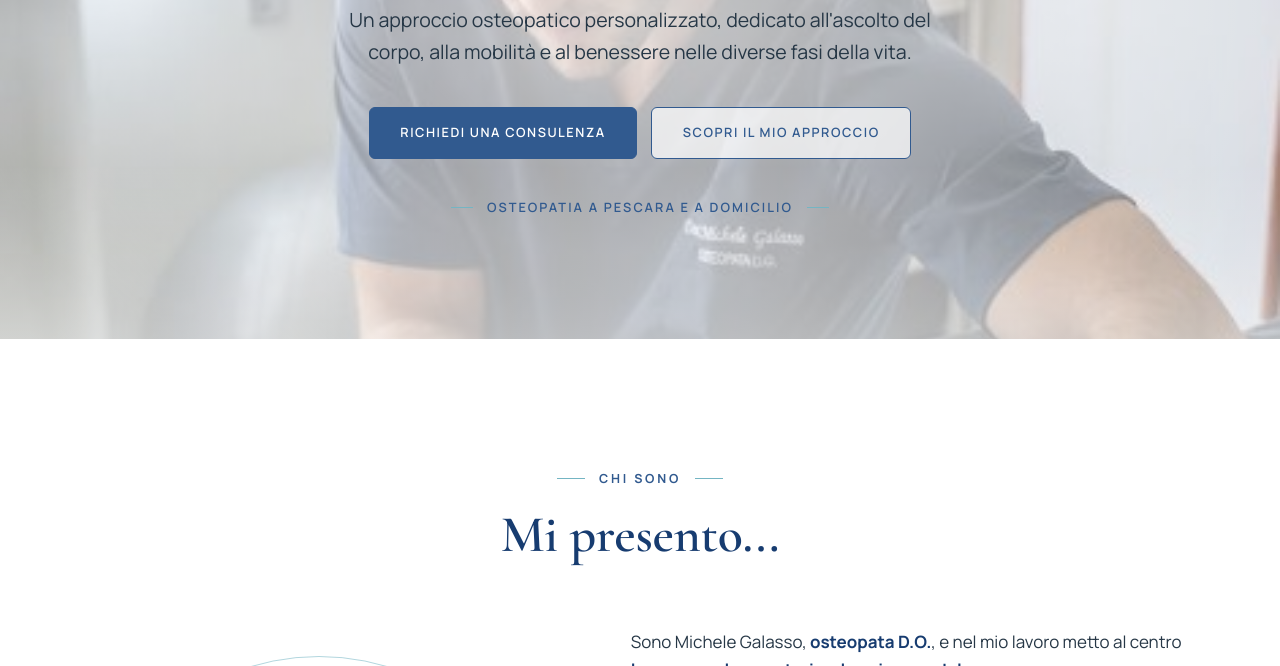
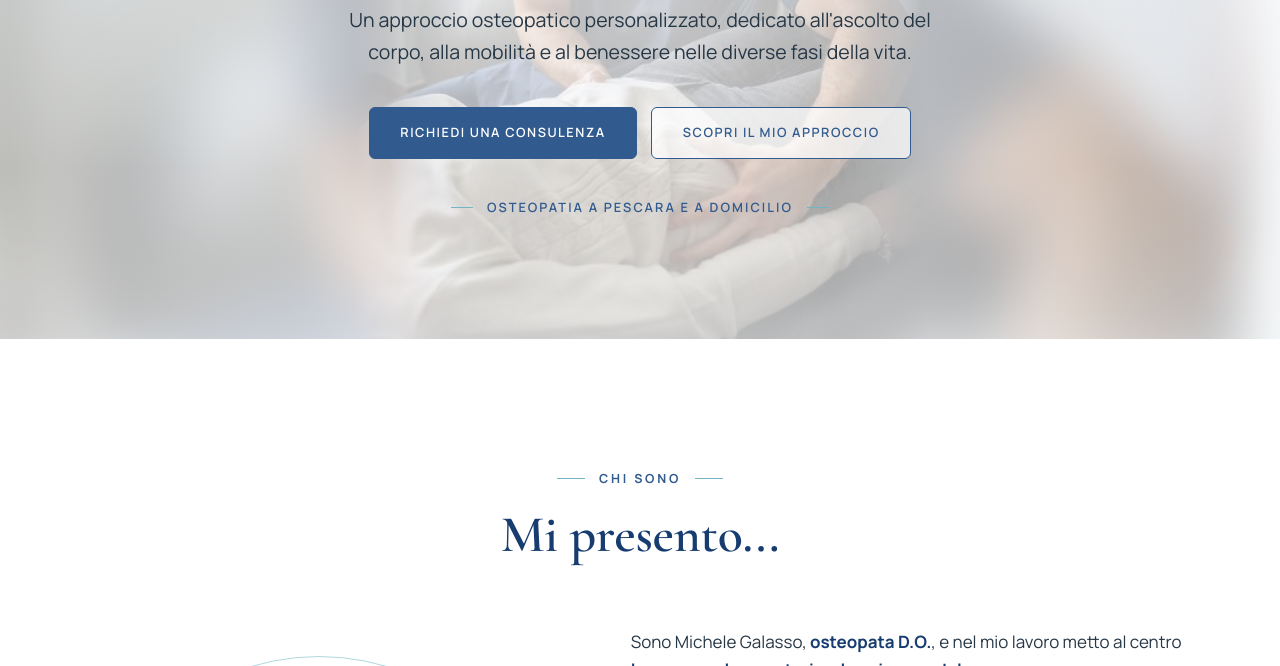
Before and after one commit to andreawebstudio/michele-galasso, a plain HTML site: page index.html in a window 1280 px wide. Shown: the part 434-1100 px from the top of the page. Drawn offline with nearby package versions, Linux system fonts and the light colour scheme.

Commit message:
Hero con foto intera su desktop e inquadratura foto pediatrica
Co-Authored-By: Claude Opus 5.5 <noreply@anthropic.com>

```diff
--- a/css/style.css
+++ b/css/style.css
@@ -224,8 +224,19 @@ address { font-style: normal; }
   overflow: hidden;
   background: var(--ice);
 }
-.hero-media { position: absolute; inset: 0; z-index: -2; }
-.hero-media img { width: 100%; height: 100%; object-fit: cover; object-position: 50% 16%; }
+.hero-media { position: absolute; inset: 0; z-index: -2; overflow: hidden; }
+/* Desktop: foto intera al centro + stessa foto sfocata a riempire i lati */
+.hero-bg {
+  position: absolute; inset: -40px; width: calc(100% + 80px); height: calc(100% + 80px);
+  object-fit: cover; object-position: 50% 30%;
+  filter: blur(28px) saturate(0.9); opacity: 0.85;
+}
+.hero-photo {
+  position: absolute; top: 0; left: 50%; height: 100%; width: auto; max-width: none;
+  transform: translateX(-50%);
+  -webkit-mask-image: linear-gradient(90deg, transparent 0%, #000 16%, #000 84%, transparent 100%);
+          mask-image: linear-gradient(90deg, transparent 0%, #000 16%, #000 84%, transparent 100%);
+}
 .hero-overlay {
   position: absolute; inset: 0; z-index: -1;
   background:
@@ -247,7 +258,11 @@ address { font-style: normal; }
 
 @media (max-width: 760px) {
   .hero { min-height: auto; padding-block: 4.25rem 4.5rem; }
-  .hero-media img { object-position: 46% 18%; }
+  .hero-bg { display: none; }
+  .hero-photo {
+    left: 0; width: 100%; transform: none; object-fit: cover; object-position: 46% 18%;
+    -webkit-mask-image: none; mask-image: none;
+  }
   .hero-overlay {
     background: linear-gradient(180deg, rgba(255, 255, 255, 0.6) 0%, rgba(255, 255, 255, 0.72) 40%, rgba(255, 255, 255, 0.78) 100%);
   }
--- a/index.html
+++ b/index.html
@@ -83,7 +83,8 @@
     <!-- ============ 2. HERO ============ -->
     <section class="hero" aria-labelledby="hero-title">
       <div class="hero-media">
-        <img src="assets/hero-michele-galasso-osteopata.jpg"
+        <img class="hero-bg" src="assets/hero-michele-galasso-osteopata.jpg" alt="" aria-hidden="true" width="471" height="567" decoding="async">
+        <img class="hero-photo" src="assets/hero-michele-galasso-osteopata.jpg"
              alt="Michele Galasso, osteopata, durante un trattamento osteopatico manuale su una paziente"
              width="471" height="567" fetchpriority="high" decoding="async">
       </div>
@@ -279,7 +280,7 @@
 
           <article class="card card--service reveal">
             <div class="card-media">
-              <img src="assets/servizio-pediatrica.jpg" style="object-position: 50% 68%"
+              <img src="assets/servizio-pediatrica.jpg" style="object-position: 88% 72%"
                    alt="Michele Galasso durante una valutazione osteopatica delicata su un neonato" width="327" height="413" loading="lazy" decoding="async">
             </div>
             <div class="card-body">
```
